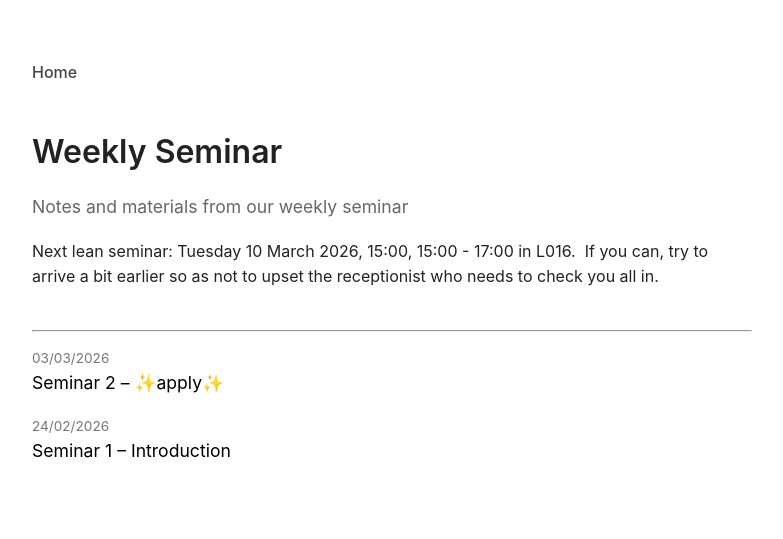
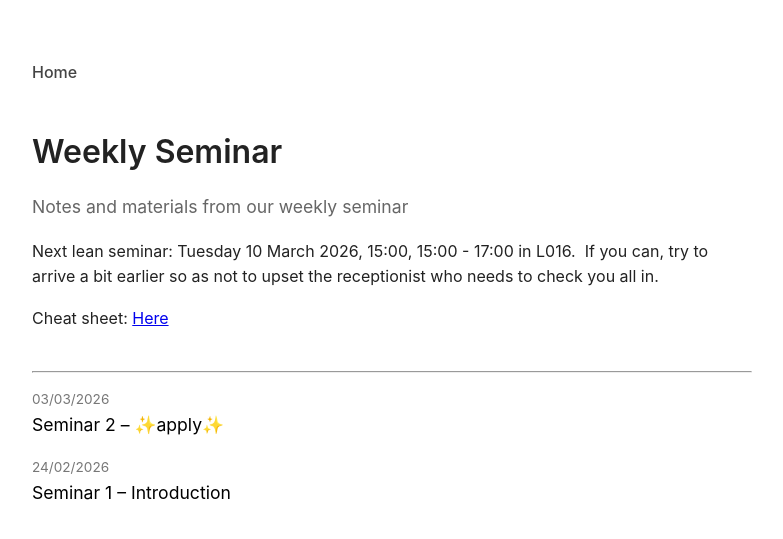
Before and after one commit to Carli-B/lean-seminar, a Jekyll site: the page built from index.html, in a window 1280 px wide. Shown: the top 539 px of the page, without its empty margins (248-1031 px from the left). Built offline with Jekyll 4.4.1, drawn with Linux system fonts in a browser that asks for light colours.

Commit message:
Update index.html

```diff
--- a/index.html
+++ b/index.html
@@ -7,6 +7,7 @@ title: Home
   <h1>{{ site.title }}</h1>
   <p class="site-description">{{ site.description }}</p>
   <p> Next lean seminar: Tuesday 10 March 2026, 15:00, 15:00 - 17:00 in L016.  If you can, try to arrive a bit earlier so as not to upset the receptionist who needs to check you all in.</p>
+  <p> Cheat sheet: <a href="https://github.com/marozols/Lean-cheatsheet/blob/main/Lean.pdf">Here</a></p>
 </header>
 <hr>
 
```
